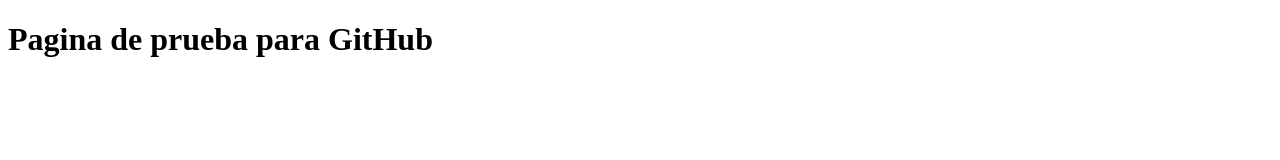
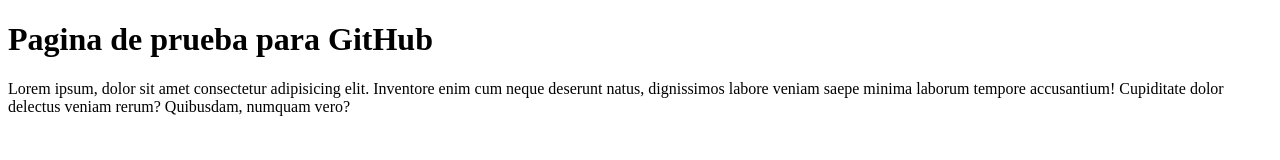
Before and after one commit to MaraVsf/DH-Int-Clase04, a plain HTML site: page index.html in a window 1280 px wide. Drawn offline with Linux system fonts and the light colour scheme.

Commit message:
Modifique el index

```diff
--- a/index.html
+++ b/index.html
@@ -3,10 +3,11 @@
 <head>
     <meta charset="UTF-8">
     <meta name="viewport" content="width=device-width, initial-scale=1.0">
-    <title>Probrando</title>
+    <title>Clase 05</title>
     <script src="js/script.js"></script>
 </head>
 <body>
     <h1>Pagina de prueba para GitHub</h1>
+    <p>Lorem ipsum, dolor sit amet consectetur adipisicing elit. Inventore enim cum neque deserunt natus, dignissimos labore veniam saepe minima laborum tempore accusantium! Cupiditate dolor delectus veniam rerum? Quibusdam, numquam vero?</p>
 </body>
 </html>
```
